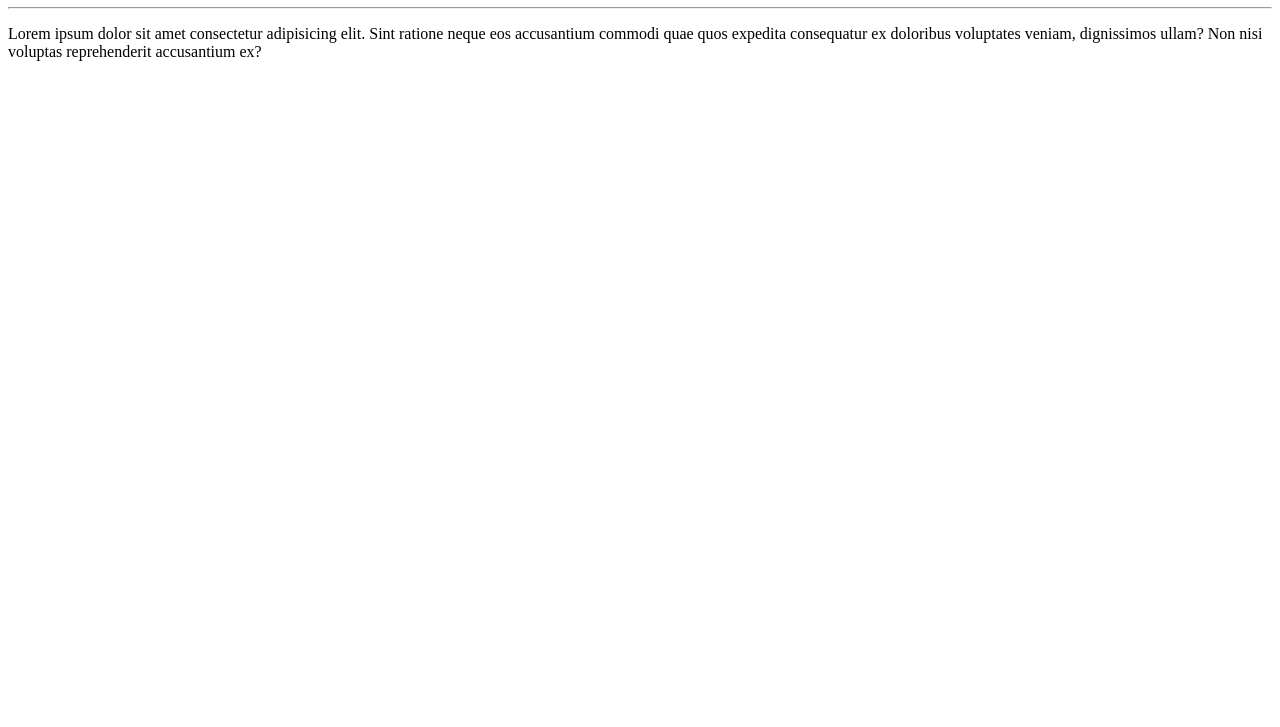
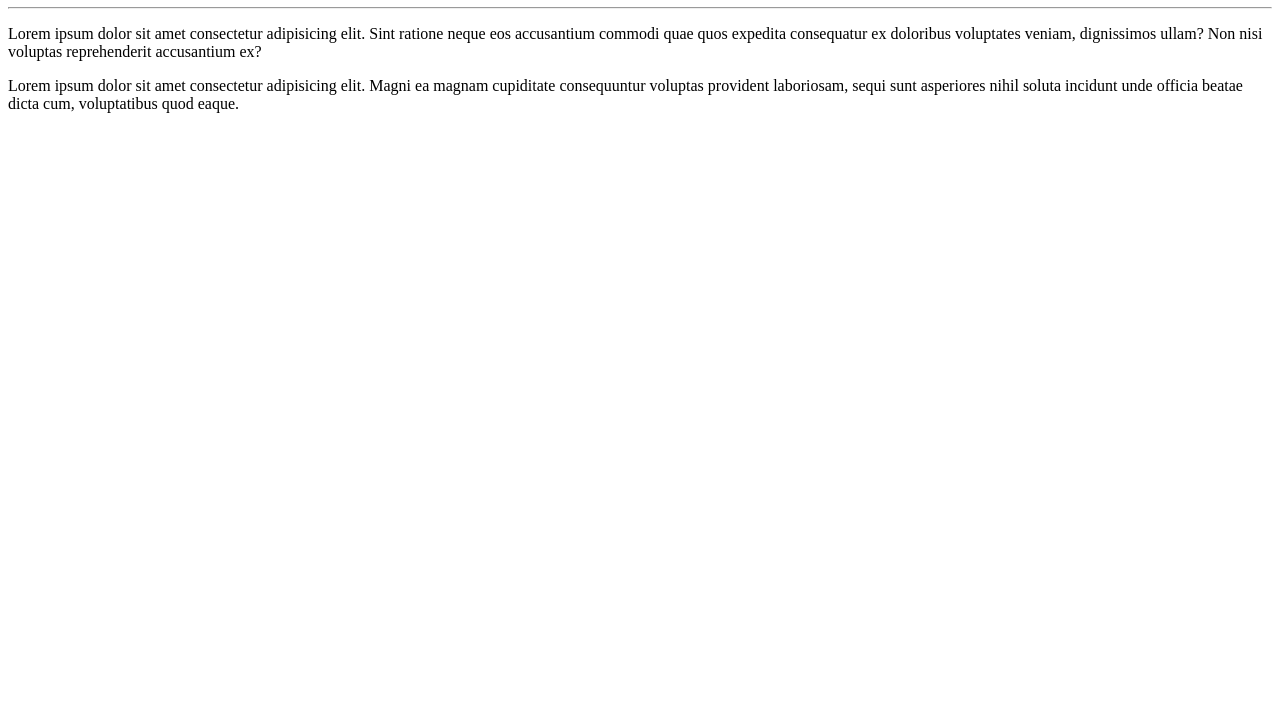
Before and after one commit to DeyvisonMoraes05/OlaMundo, a plain HTML site: page site-exemplo/index.html in a window 1280 px wide. Shown: the part 73-800 px from the top of the page. Drawn offline with Linux system fonts and the light colour scheme.

Commit message:
adicionei um parágrafo

```diff
--- a/site-exemplo/index.html
+++ b/site-exemplo/index.html
@@ -9,5 +9,6 @@
     <h1>Olá, Mundo!</h1>
     <hr>
     <p>Lorem ipsum dolor sit amet consectetur adipisicing elit. Sint ratione neque eos accusantium commodi quae quos expedita consequatur ex doloribus voluptates veniam, dignissimos ullam? Non nisi voluptas reprehenderit accusantium ex?</p>
+    <p>Lorem ipsum dolor sit amet consectetur adipisicing elit. Magni ea magnam cupiditate consequuntur voluptas provident laboriosam, sequi sunt asperiores nihil soluta incidunt unde officia beatae dicta cum, voluptatibus quod eaque.</p>
 </body>
 </html>
```
